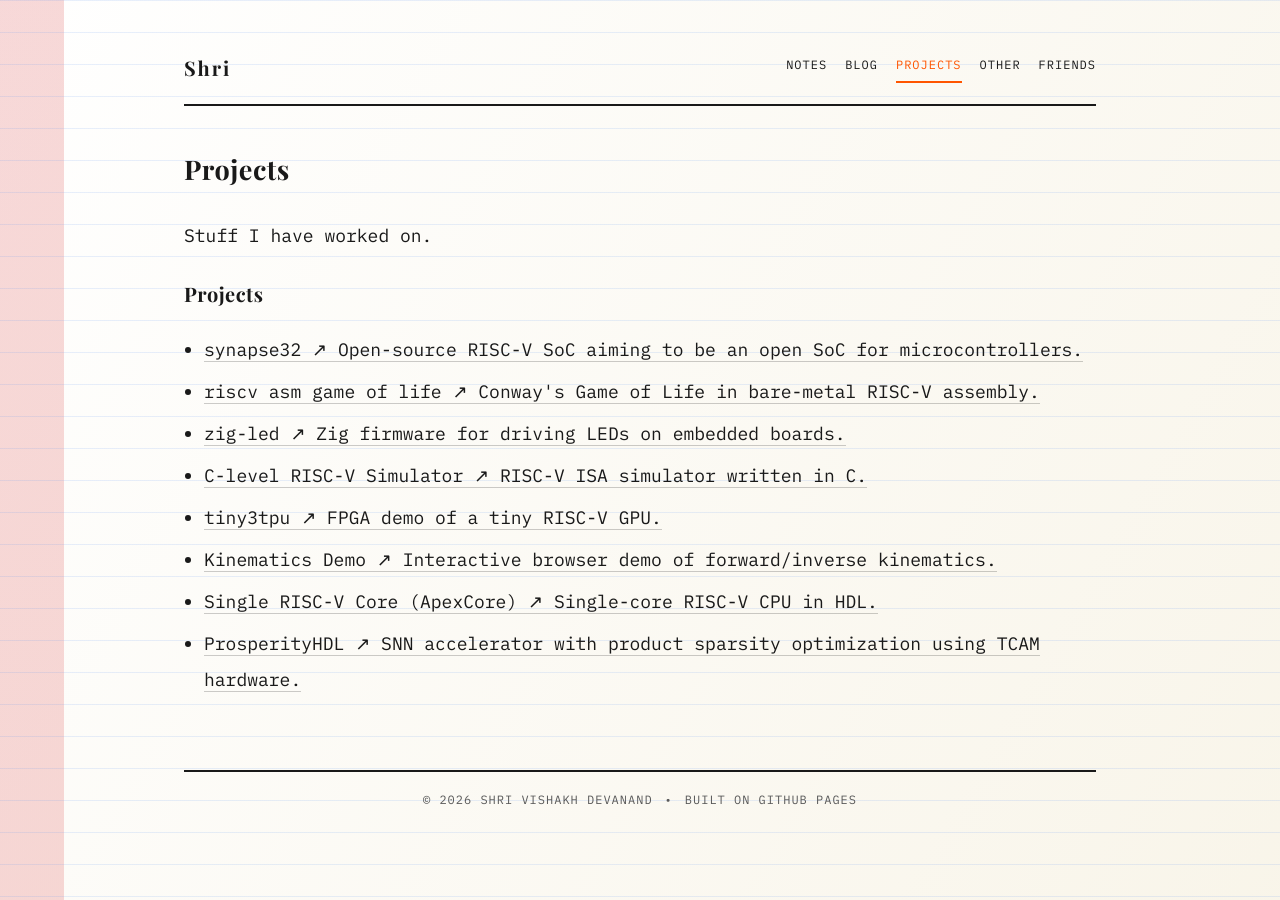
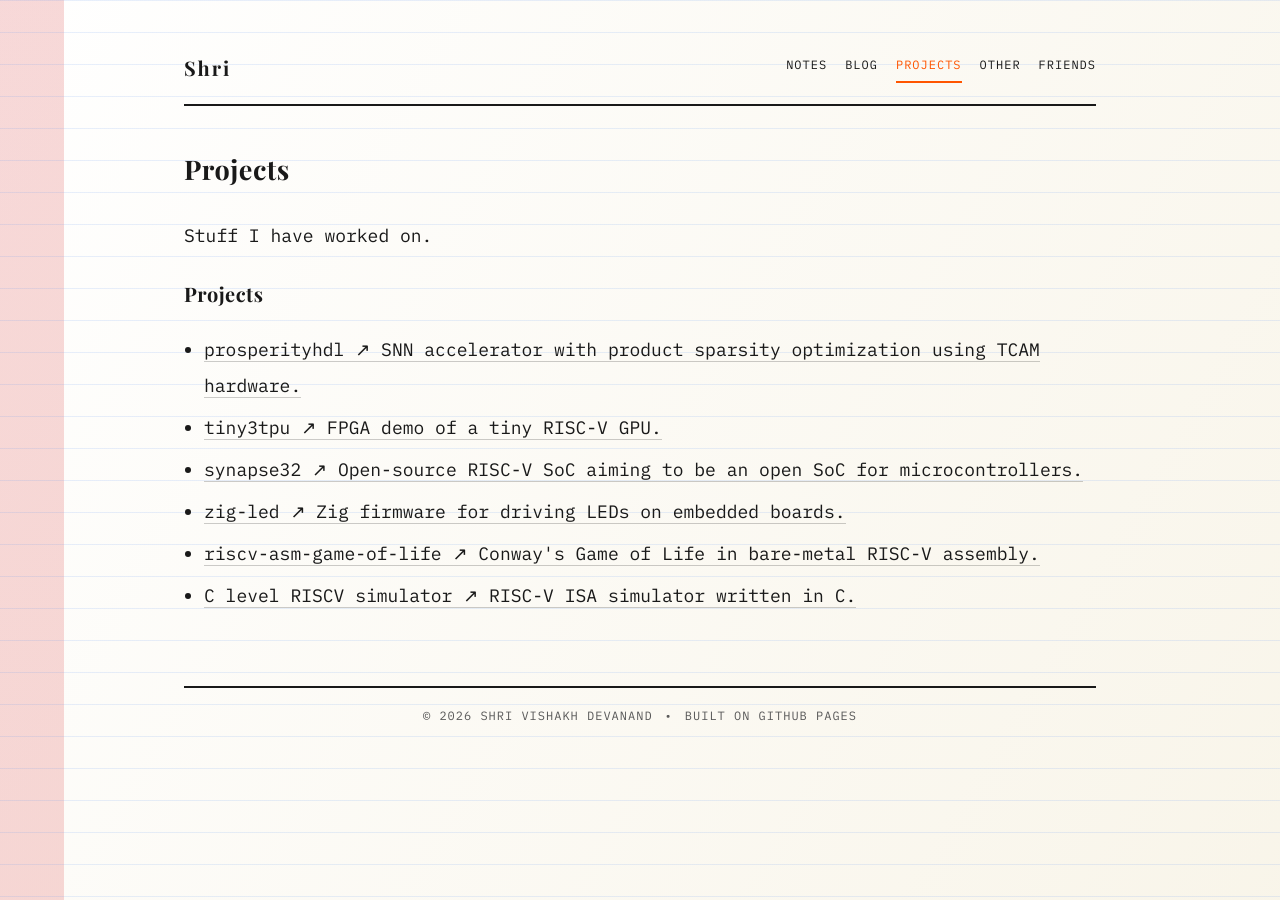
Before and after one commit to 5iri/5iri.github.io, a Jekyll site: the page built from markdown_files/projects.md, in a window 1280 px wide. Built offline with Jekyll 4.4.1, drawn with Linux system fonts in a browser that asks for light colours.

Commit message:
Reorder projects

```diff
--- a/markdown_files/projects.md
+++ b/markdown_files/projects.md
@@ -9,15 +9,21 @@ description: Stuff I have worked on.
 
 <ul class="project-grid">
   <li class="project-card">
+    <a href="https://github.com/5iri/prosperityhdl" target="_blank" rel="noopener">
+      <span class="project-title">prosperityhdl <span class="ext">↗</span></span>
+      <span class="project-summary">SNN accelerator with product sparsity optimization using TCAM hardware.</span>
+    </a>
+  </li>
+  <li class="project-card">
+    <a href="https://github.com/cupx0j0e/riscv-gpu/tree/fpgademo" target="_blank" rel="noopener">
+      <span class="project-title">tiny3tpu <span class="ext">↗</span></span>
+      <span class="project-summary">FPGA demo of a tiny RISC-V GPU.</span>
+    </a>
+  </li>
+  <li class="project-card">
     <a href="https://github.com/SRA-VJTI/synapse32" target="_blank" rel="noopener">
       <span class="project-title">synapse32 <span class="ext">↗</span></span>
       <span class="project-summary">Open-source RISC-V SoC aiming to be an open SoC for microcontrollers.</span>
-    </a>
-  </li>
-  <li class="project-card">
-    <a href="https://github.com/5iri/conway-in-asm" target="_blank" rel="noopener">
-      <span class="project-title">riscv asm game of life <span class="ext">↗</span></span>
-      <span class="project-summary">Conway's Game of Life in bare-metal RISC-V assembly.</span>
     </a>
   </li>
   <li class="project-card">
@@ -27,33 +33,15 @@ description: Stuff I have worked on.
     </a>
   </li>
   <li class="project-card">
+    <a href="https://github.com/5iri/conway-in-asm" target="_blank" rel="noopener">
+      <span class="project-title">riscv-asm-game-of-life <span class="ext">↗</span></span>
+      <span class="project-summary">Conway's Game of Life in bare-metal RISC-V assembly.</span>
+    </a>
+  </li>
+  <li class="project-card">
     <a href="https://github.com/5iri/RISCV-ISA-IN-C" target="_blank" rel="noopener">
-      <span class="project-title">C-level RISC-V Simulator <span class="ext">↗</span></span>
+      <span class="project-title">C level RISCV simulator <span class="ext">↗</span></span>
       <span class="project-summary">RISC-V ISA simulator written in C.</span>
     </a>
   </li>
-  <li class="project-card">
-    <a href="https://github.com/cupx0j0e/riscv-gpu/tree/fpgademo" target="_blank" rel="noopener">
-      <span class="project-title">tiny3tpu <span class="ext">↗</span></span>
-      <span class="project-summary">FPGA demo of a tiny RISC-V GPU.</span>
-    </a>
-  </li>
-  <li class="project-card">
-    <a href="https://mario-kinematics-demo.vercel.app/" target="_blank" rel="noopener">
-      <span class="project-title">Kinematics Demo <span class="ext">↗</span></span>
-      <span class="project-summary">Interactive browser demo of forward/inverse kinematics.</span>
-    </a>
-  </li>
-  <li class="project-card">
-    <a href="https://github.com/5iri/ApexCore_RISC-V_CPU" target="_blank" rel="noopener">
-      <span class="project-title">Single RISC-V Core (ApexCore) <span class="ext">↗</span></span>
-      <span class="project-summary">Single-core RISC-V CPU in HDL.</span>
-    </a>
-  </li>
-  <li class="project-card">
-    <a href="https://github.com/5iri/prosperityhdl" target="_blank" rel="noopener">
-      <span class="project-title">ProsperityHDL <span class="ext">↗</span></span>
-      <span class="project-summary">SNN accelerator with product sparsity optimization using TCAM hardware.</span>
-    </a>
-  </li>
 </ul>
```
